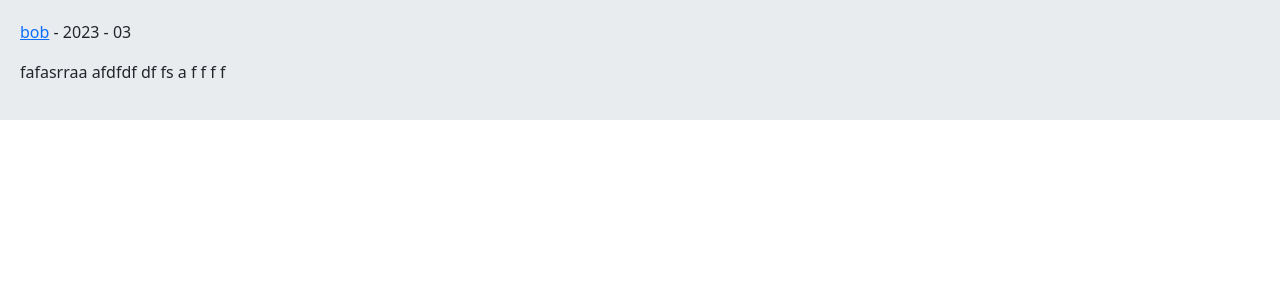
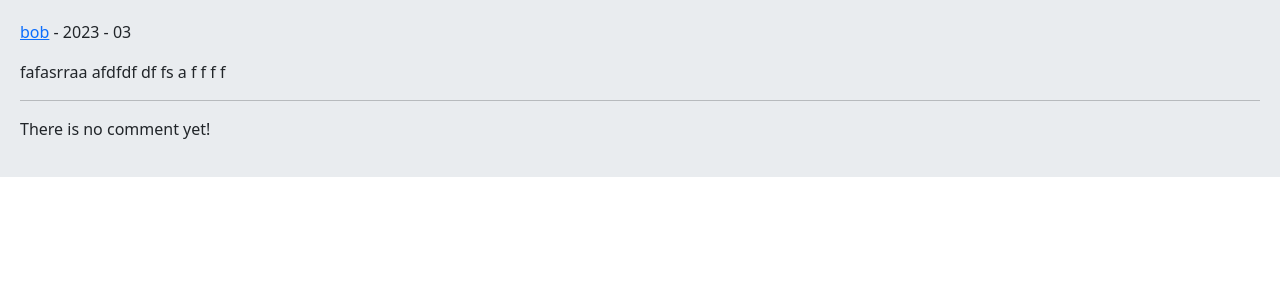
Before and after one commit to bardiakhosraviesmaeili/Django_social, a Django app: a page that uses social/home/templates/home/detail.html in a window 1280 px wide. Shown: the part 56-356 px from the top of the page. Run offline with Django 4.2, Linux system fonts and the light colour scheme; data comes from the database, SQL or seed files in the repository.

Commit message:
showing comments

```diff
--- a/social/home/templates/home/detail.html
+++ b/social/home/templates/home/detail.html
@@ -10,6 +10,22 @@
     <p><a href="{% url 'account:user_profile' post.user.id %}">{{ post.user.username }}</a>
         - {{ post.updated|date:"Y - m" }}</p>
     <p>{{ post.body }}</p>
+    <hr/>
+
+    {% for comment in comments %}
+
+        <div class='card bg-dark text-white'>
+
+            <p class="card-header">{{ comment.user }} | {{ comment.created|timesince }}</p>
+            <p class="card-body">{{ comment.body }}</p>
+
+        </div>
+
+    {% empty %}
+
+        <p>There is no comment yet!</p>
+
+    {% endfor %}
 
 
 {% endblock %}
--- a/social/home/views.py
+++ b/social/home/views.py
@@ -16,7 +16,8 @@ class HomeView(View):
 class PostDetailView(View):
     def get(self, request, post_id, post_slug):
         post = get_object_or_404(Post, pk=post_id, slug=post_slug)
-        return render(request, 'home/detail.html', {'post': post})
+        comments = post.pcomments.filter(is_reply=False)
+        return render(request, 'home/detail.html', {'post': post, 'comments': comments})
 
 
 class PostDeleteView(LoginRequiredMixin, View):
```
